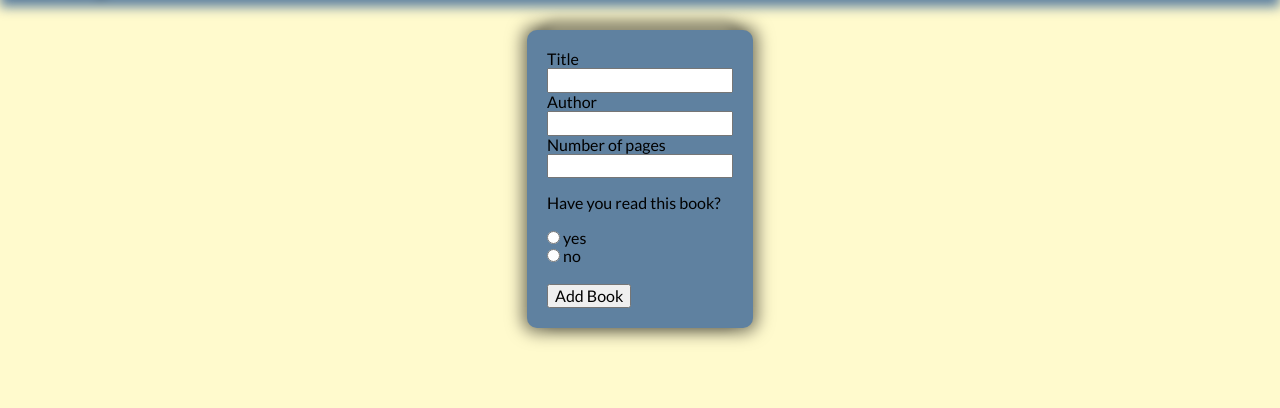
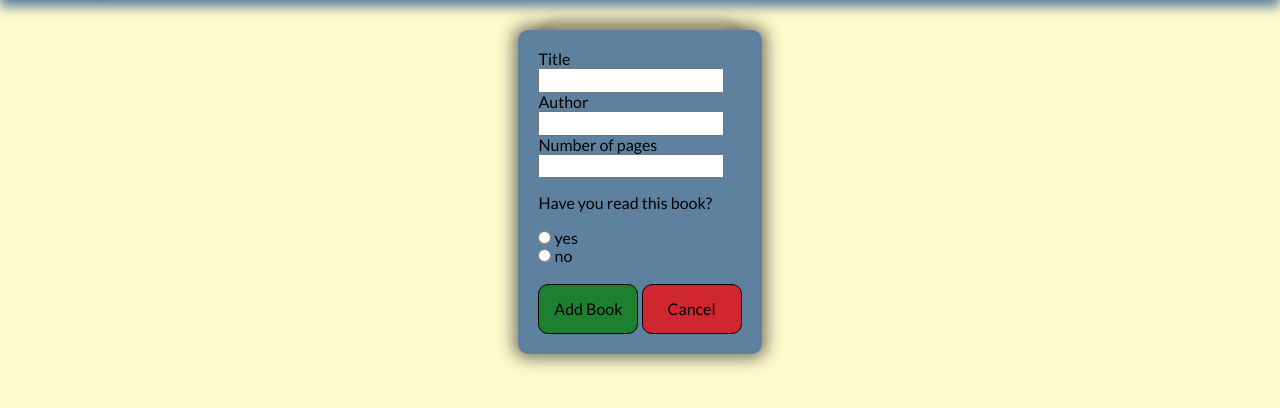
Before and after one commit to tonivegaochoa/Library, a plain HTML site: page index.html in a window 1280 px wide. Both pictures are taken after a click on the button 640 px from the left and 223 px from the top of the page. Shown: the part 50-458 px from the top of the page. Drawn offline with Linux system fonts and the light colour scheme; no server answers.

Commit message:
added cancel form button

```diff
--- a/index.css
+++ b/index.css
@@ -68,6 +68,30 @@ button:hover {
     box-shadow: 0px 0px 16px 5px rgba(0, 0, 0, 0.5);
 }
 
+#cancel, #submit {
+    width: 100px;
+    height: 50px;
+    border: 1px solid black;
+    border-radius: 10px;
+    cursor: pointer;
+}
+
+#cancel {
+    background-color: rgba(255, 0, 0, 0.70);
+}
+
+#cancel:hover {
+    background-color: rgba(215, 0, 0, 0.70)
+}
+
+#submit {
+    background-color: rgba(0, 128, 0, 0.70);
+}
+
+#submit:hover {
+    background-color: rgba(0, 88, 0, 0.7);
+}
+
 svg {
     width: 50%;
 }
--- a/index.html
+++ b/index.html
@@ -31,6 +31,7 @@
                 <input type="radio" name="read" id="no" required>
                 <label for="read">no</label><br><br>
                 <input type="submit" value="Add Book" id="submit">
+                <button id="cancel">Cancel</button>
               </form>
             </div>
           </div>
--- a/index.js
+++ b/index.js
@@ -15,7 +15,9 @@ firebase.initializeApp(firebaseConfig);
 
 const library = firebase.database().ref().child('books');
 const form = document.querySelector('form');
+const formContainer = document.querySelector('#formContainer');
 const newBookBtn = document.querySelector('#newBook');
+const cancelBtn = document.querySelector('#cancel');
 const booksContainer = document.querySelector('#booksContainer');
 
 library.on('value', snap => {
@@ -28,13 +30,20 @@ form.addEventListener('submit', function(e) {
   document.querySelector('#booksContainer').style.cssText = '';
   document.querySelector('#formContainer').classList.add('hidden');
   addBookToLibrary();
+  form.reset();
 });
 
 newBookBtn.addEventListener('click', function() {
-  const form = document.querySelector('#formContainer');
   document.querySelector('#header').style.cssText = 'filter: blur(6px)';
   document.querySelector('#booksContainer').style.cssText = 'filter: blur(6px)';
-  form.classList.remove('hidden');
+  formContainer.classList.remove('hidden');
+});
+
+cancelBtn.addEventListener('click', function() {
+  document.querySelector('#header').style.cssText = '';
+  document.querySelector('#booksContainer').style.cssText = '';
+  document.querySelector('#formContainer').classList.add('hidden');
+  form.reset();
 });
 
 function Book(title, author, pages, read) {
```
